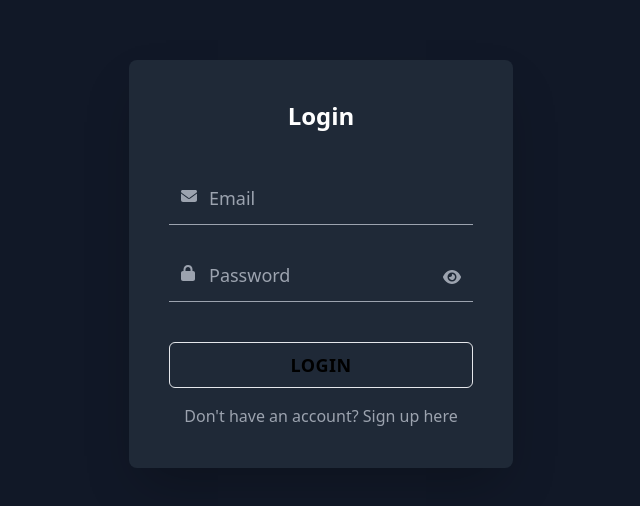
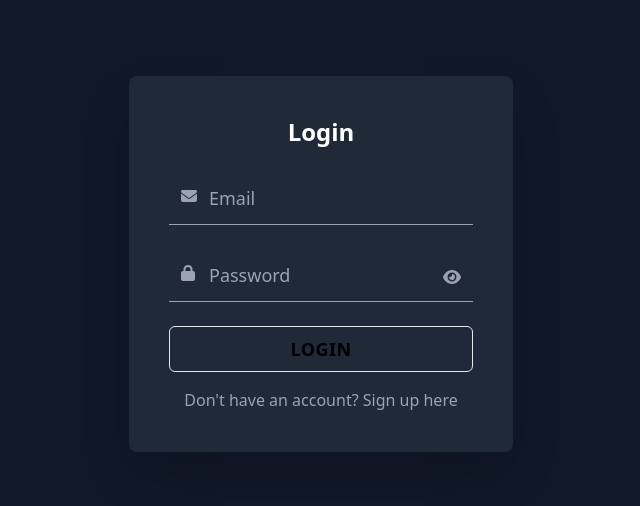
Before and after one commit to kuruvapavani/EmployWise-Assignment, a React (Create React App) app: page /login in a window 1280 px wide. Shown: the part 136-642 px from the top of the page, without its empty margins (319-959 px from the left). Built offline with nearby package versions, Linux system fonts and the light colour scheme.

Commit message:
add login function

```diff
--- a/src/components/login/Login.jsx
+++ b/src/components/login/Login.jsx
@@ -1,30 +1,62 @@
 import React, { useState } from "react";
 import { FontAwesomeIcon } from "@fortawesome/react-fontawesome";
-import {
-  faEnvelope,
-  faLock,
-  faEye,
-  faEyeSlash,
-} from "@fortawesome/free-solid-svg-icons";
+import { faEnvelope, faLock, faEye, faEyeSlash } from "@fortawesome/free-solid-svg-icons";
+import axios from "axios";
+import { useNavigate } from "react-router-dom";
 
 const Login = () => {
   const [showPassword, setShowPassword] = useState(false);
+  const [formData, setFormData] = useState({
+    email: "",
+    password: "",
+  });
+  const [message, setMessage] = useState("");
+  const navigate = useNavigate();
+
+  // Handle input changes
+  const handleChange = (e) => {
+    setFormData({ ...formData, [e.target.name]: e.target.value });
+  };
+
+  // Handle form submission
+  const handleSubmit = async (e) => {
+    e.preventDefault();
+
+    try {
+      // Send POST request to log in the user
+      const response = await axios.post("https://reqres.in/api/login", {
+        email: formData.email,
+        password: formData.password,
+      });
+
+      // Store the token in local storage
+      localStorage.setItem("token", response.data.token);
+
+      // Navigate to the Users page
+      navigate("/users");
+    } catch (error) {
+      setMessage(
+        "Login failed: " + (error.response?.data?.error || "Unknown error")
+      );
+    }
+  };
 
   return (
     <div className="flex justify-center items-center h-screen bg-gray-900">
       <div className="w-96 p-10 bg-gray-800 shadow-2xl rounded-lg">
-        <h2 className="text-white text-center text-2xl font-semibold mb-10">
-          Login
-        </h2>
-        <form>
+        <h2 className="text-white text-center text-2xl font-semibold mb-6">Login</h2>
+
+        {message && <p className="text-red-500 text-center mb-4">{message}</p>}
+
+        <form onSubmit={handleSubmit}>
           {/* Email Input */}
           <div className="relative mb-6">
-            <FontAwesomeIcon
-              icon={faEnvelope}
-              className="absolute left-3 top-4 text-gray-400"
-            />
+            <FontAwesomeIcon icon={faEnvelope} className="absolute left-3 top-4 text-gray-400" />
             <input
               type="email"
+              name="email"
+              value={formData.email}
+              onChange={handleChange}
               required
               className="peer w-full pl-10 bg-transparent border-b border-gray-400 text-white outline-none px-2 py-3 text-lg transition-all focus:border-cyan-400 valid:border-cyan-400"
               placeholder=" "
@@ -36,12 +68,12 @@ const Login = () => {
 
           {/* Password Input */}
           <div className="relative mb-6">
-            <FontAwesomeIcon
-              icon={faLock}
-              className="absolute left-3 top-4 text-gray-400"
-            />
+            <FontAwesomeIcon icon={faLock} className="absolute left-3 top-4 text-gray-400" />
             <input
               type={showPassword ? "text" : "password"}
+              name="password"
+              value={formData.password}
+              onChange={handleChange}
               required
               className="peer w-full pl-10 pr-10 bg-transparent border-b border-gray-400 text-white outline-none px-2 py-3 text-lg transition-all focus:border-cyan-400 valid:border-cyan-400"
               placeholder=" "
@@ -60,8 +92,11 @@ const Login = () => {
           </div>
 
           {/* Login Button */}
-          <div className="text-center mt-10">
-            <button className="relative px-6 py-2 w-full text-lg font-semibold uppercase tracking-wide border border-cyan-400 text-cyan-400 rounded-md transition-all duration-300 hover:bg-cyan-400 hover:text-gray-900 hover:shadow-lg">
+          <div className="text-center mt-6">
+            <button
+              type="submit"
+              className="relative px-6 py-2 w-full text-lg font-semibold uppercase tracking-wide border border-cyan-400 text-cyan-400 rounded-md transition-all duration-300 hover:bg-cyan-400 hover:text-gray-900 hover:shadow-lg"
+            >
               Login
             </button>
           </div>
```
